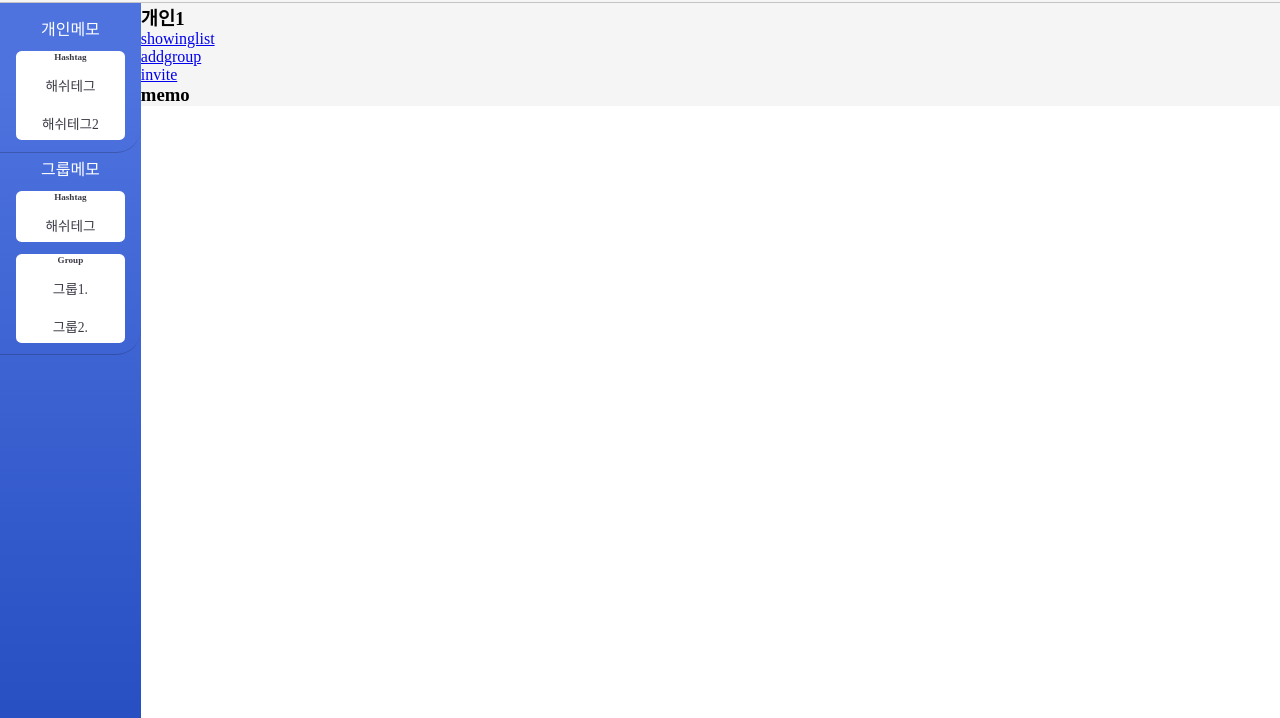
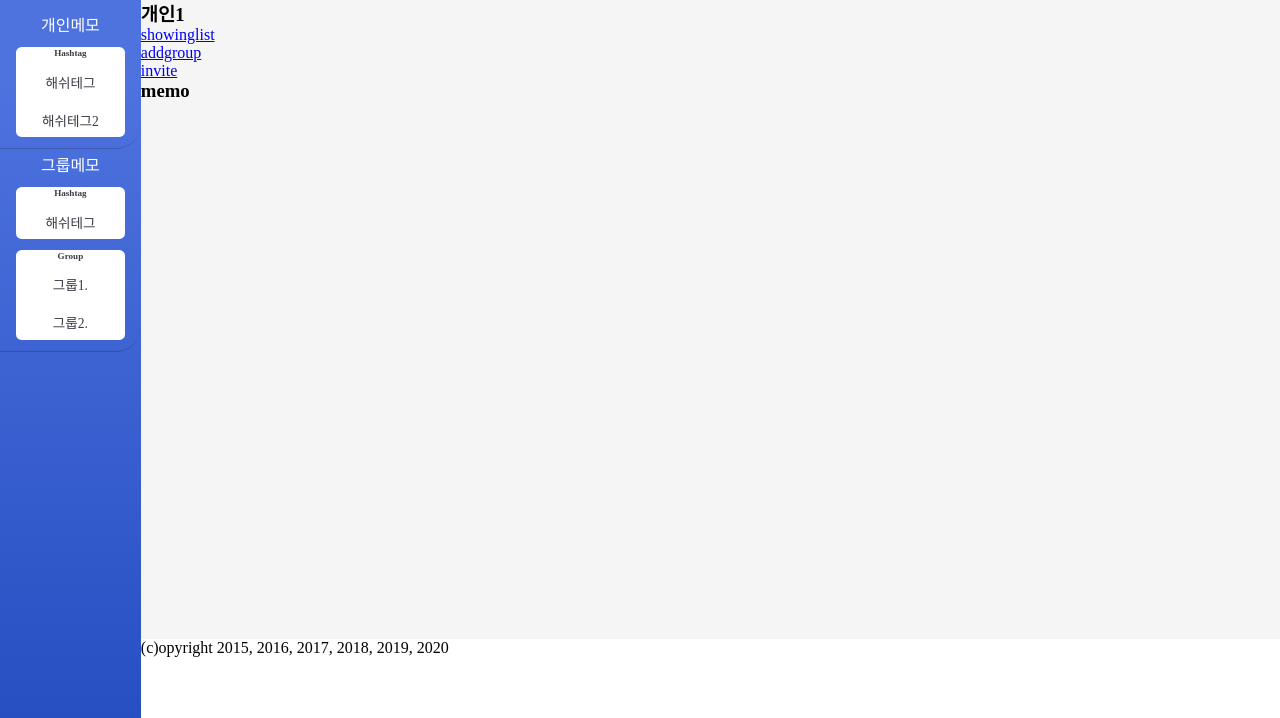
Before and after one commit to kin911014/react-1, a React app: page / in a window 1280 px wide. Shown: the part 82-800 px from the top of the page. Built offline with nearby package versions, Linux system fonts and the light colour scheme.

Commit message:
fix header css #6
fix body css

```diff
--- a/public/header.css
+++ b/public/header.css
@@ -1,9 +1,10 @@
 .header {
   background-color: #f5f5f5;
-  /* display: flex; */
+  display: flex;
   /* 5.8 수정, 메인 헤더 padding수정  */
   border-bottom: 0.1em solid rgba(0, 0, 0, 0.2);
-  /* flex-flow: row nowrap; */
+  flex-flow: row nowrap;
+  height: 10%;
 }
 
 .header_wrapper {
--- a/public/main.css
+++ b/public/main.css
@@ -3,9 +3,24 @@
   padding: 0;
 }
 
+html,
+body {
+  height: 100%;
+}
+
+#container {
+  width: 100%;
+  height: 100%;
+}
+.container {
+  width: 100%;
+  height: 100%;
+}
+
 #ok {
   right: 1px;
 }
+
 .dropdown-item {
   display: block;
   width: 100%;
@@ -52,15 +67,12 @@
 }
 
 .contents {
-  width: 89%;
-  float: right;
-}
-.contents-memo {
-}
-.contents {
   background-color: #f5f5f5;
   display: block;
-  height: 100%;
+  position: relative;
+  float: right;
+  width: 89%;
+  height: 80%;
 }
 .contents-header {
   height: 10%;
@@ -74,6 +86,7 @@
 .footer {
   width: 89%;
   right: 0px;
-  position: absolute;
   bottom: 0px;
+  float: right;
+  height: 8%;
 }
--- a/src/Footer.js
+++ b/src/Footer.js
@@ -3,7 +3,7 @@ import React from "react";
 export default class Footer extends React.Component {
   render() {
     return (
-      <div className="Footer">
+      <div className="footer">
         <p>(c)opyright 2015, 2016, 2017, 2018, 2019, 2020</p>
       </div>
     );
```
